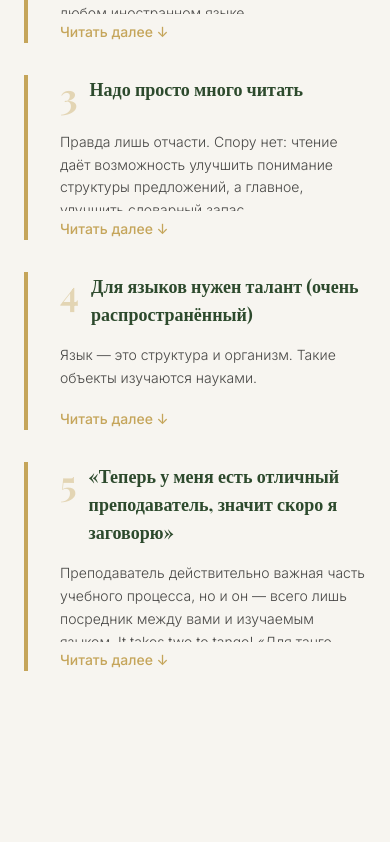
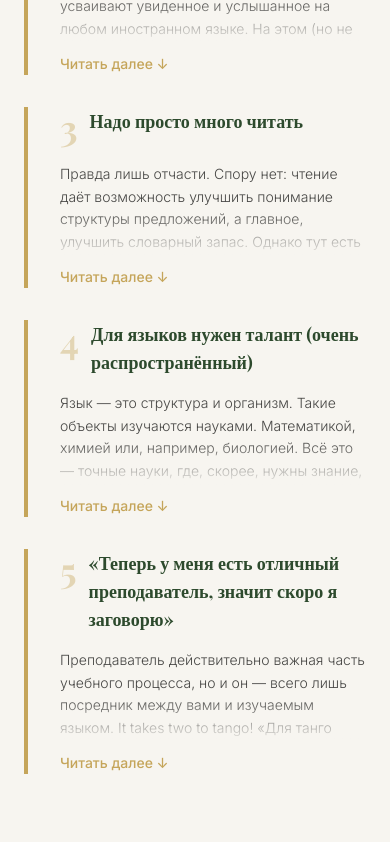
Before and after one commit to artemdali21-ship-it/maxim_english, a Next.js app: page / in a window 390 px wide. Shown: the part 8922-9764 px from the top of the page. Built offline with nearby package versions, Linux system fonts and the light colour scheme; a web font is replaced by a local one.

Commit message:
fix: parallax on mobile (iOS Safari) + myths accordion with gradient fade

```diff
--- a/app/globals.css
+++ b/app/globals.css
@@ -139,11 +139,12 @@
   }
 }
 
-/* Parallax backgrounds - fixed on both mobile and desktop */
+/* Parallax backgrounds - fixed on desktop only, scroll on mobile (iOS Safari fix) */
 @media (max-width: 767px) {
   .parallax-bg {
-    background-attachment: fixed;
-    background-size: contain !important;
+    background-attachment: scroll !important;
+    background-size: cover !important;
+    background-position: center !important;
   }
 }
 
--- a/components/sections/myths-section.tsx
+++ b/components/sections/myths-section.tsx
@@ -58,12 +58,6 @@ export function MythsSection() {
     }
   ];
 
-  // Get first 2-3 sentences for mobile preview
-  const getPreview = (content: string) => {
-    const sentences = content.split('.');
-    return sentences.slice(0, 2).join('.') + '.';
-  };
-
   return (
     <section id="myths" className="py-20 md:py-32 px-6 bg-background">
       <div className="max-w-5xl mx-auto">
@@ -103,12 +97,22 @@ export function MythsSection() {
                   </div>
                 </div>
 
-                <div className="overflow-hidden transition-all duration-300 ease-in-out">
-                  <div className={`${expandedMyth === myth.number ? 'max-h-[2000px]' : 'max-h-20'} transition-all duration-300 ease-in-out`}>
-                    <p className="text-sm text-foreground/80 leading-relaxed font-light mb-3">
-                      {expandedMyth === myth.number ? myth.content : getPreview(myth.content)}
-                    </p>
+                <div className="relative">
+                  <div className={`overflow-hidden transition-all duration-300 ease-in-out ${expandedMyth === myth.number ? 'max-h-[5000px]' : 'max-h-24'}`}>
+                    {myth.content.split('\n\n').map((paragraph, idx) => (
+                      <p key={idx} className="text-sm text-foreground/80 leading-relaxed font-light mb-3">
+                        {paragraph.startsWith('*') ? (
+                          <em className="block italic text-foreground/60">{paragraph.replace(/\*/g, '')}</em>
+                        ) : (
+                          paragraph
+                        )}
+                      </p>
+                    ))}
                   </div>
+                  {/* Fade overlay when collapsed */}
+                  {expandedMyth !== myth.number && (
+                    <div className="absolute bottom-0 left-0 right-0 h-12 bg-gradient-to-t from-background to-transparent pointer-events-none" />
+                  )}
                 </div>
 
                 <button
```
